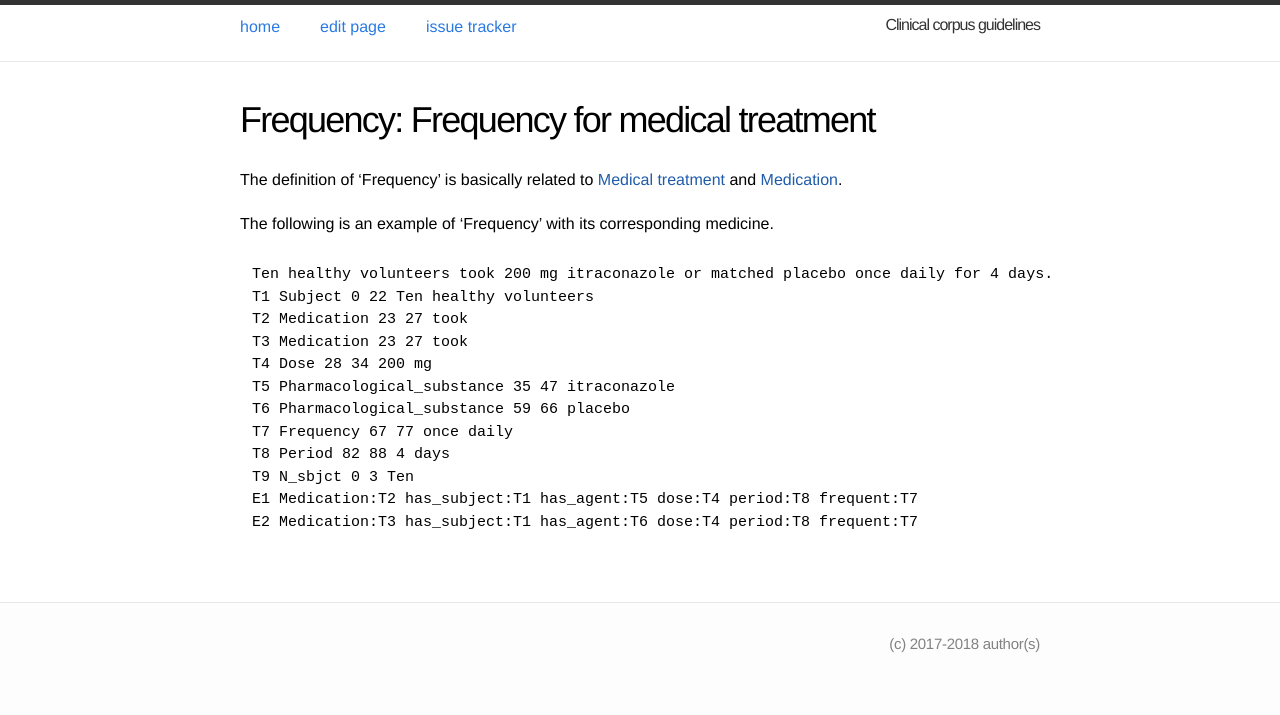
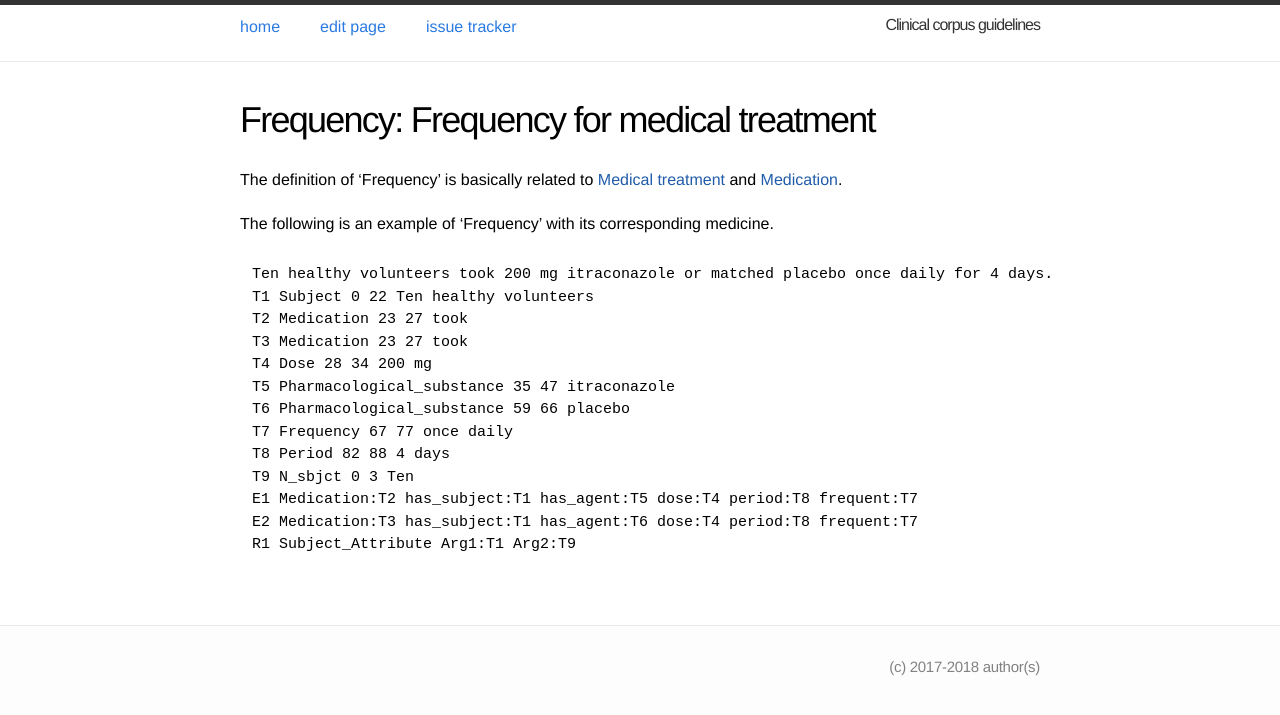
Before and after one commit to ezcatdb/clinicalcorpus-guidelines, a Jekyll site: the page built from _entity/Frequency.md, in a window 1280 px wide. Shown: the top 715 px of the page. Built offline with Jekyll 4.4.1, drawn with Linux system fonts in a browser that asks for light colours.

Commit message:
Including additional relations in Subject.md, N_sbjct.md, Age_sbjct.md, Frequency.md & Pharmacological_substance.md

```diff
--- a/_entity/Frequency.md
+++ b/_entity/Frequency.md
@@ -22,6 +22,7 @@ T8 Period 82 88 4 days
 T9 N_sbjct 0 3 Ten
 E1 Medication:T2 has_subject:T1 has_agent:T5 dose:T4 period:T8 frequent:T7
 E2 Medication:T3 has_subject:T1 has_agent:T6 dose:T4 period:T8 frequent:T7
+R1 Subject_Attribute Arg1:T1 Arg2:T9
 ~~~
 
 
```
Also changed, not shown: _entity/Age_sbjct.md (+1 -0 lines), _entity/N_sbjct.md (+1 -0 lines), _entity/Pharmacological_substance.md (+1 -0 lines), _entity/Subject.md (+2 -0 lines).
